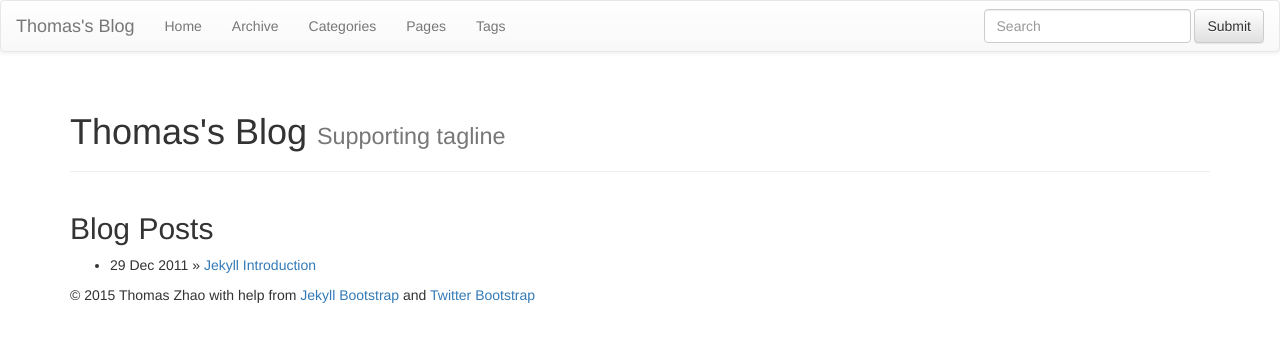
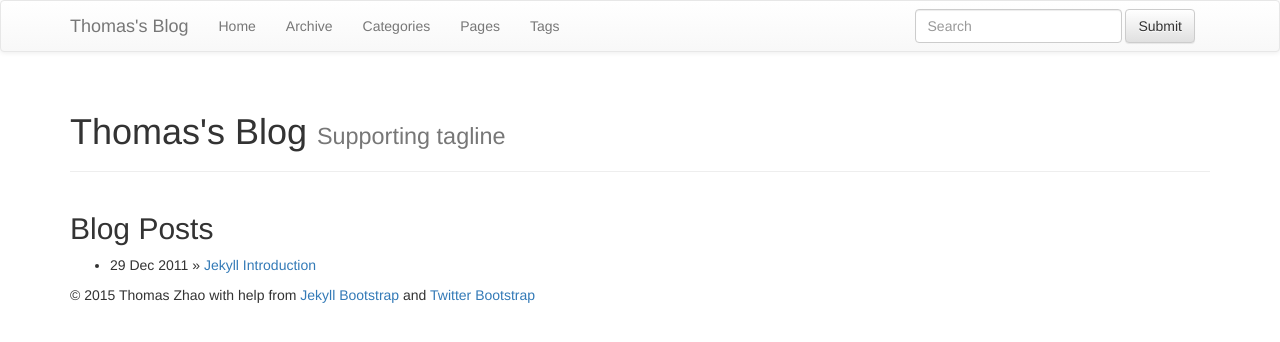
Before and after one commit to thomaszhao/thomaszhao.github.io, a Jekyll site: the page built from index.md, in a window 1280 px wide. Shown: the top 342 px of the page. Built offline with Jekyll 4.4.1, drawn with Linux system fonts in a browser that asks for light colours; nearby versions of some CDN libraries; library files that are not in the unit come from our copies.

Commit message:
center the header

```diff
--- a/_includes/themes/bootstrap-3/default.html
+++ b/_includes/themes/bootstrap-3/default.html
@@ -45,6 +45,7 @@
   <body>
     <div id="wrap">
       <nav class="navbar navbar-default" role="navigation">
+       <div class="container">
         <!-- Brand and toggle get grouped for better mobile display -->
         <div class="navbar-header">
           <button type="button" class="navbar-toggle" data-toggle="collapse" data-target="#jb-navbar-collapse">
@@ -72,6 +73,7 @@
             <button type="submit" class="btn btn-default">Submit</button>
           </form>
         </div><!-- /.navbar-collapse -->
+       </div><!-- class="container" -->
       </nav>
 
       <div class="container">
```
